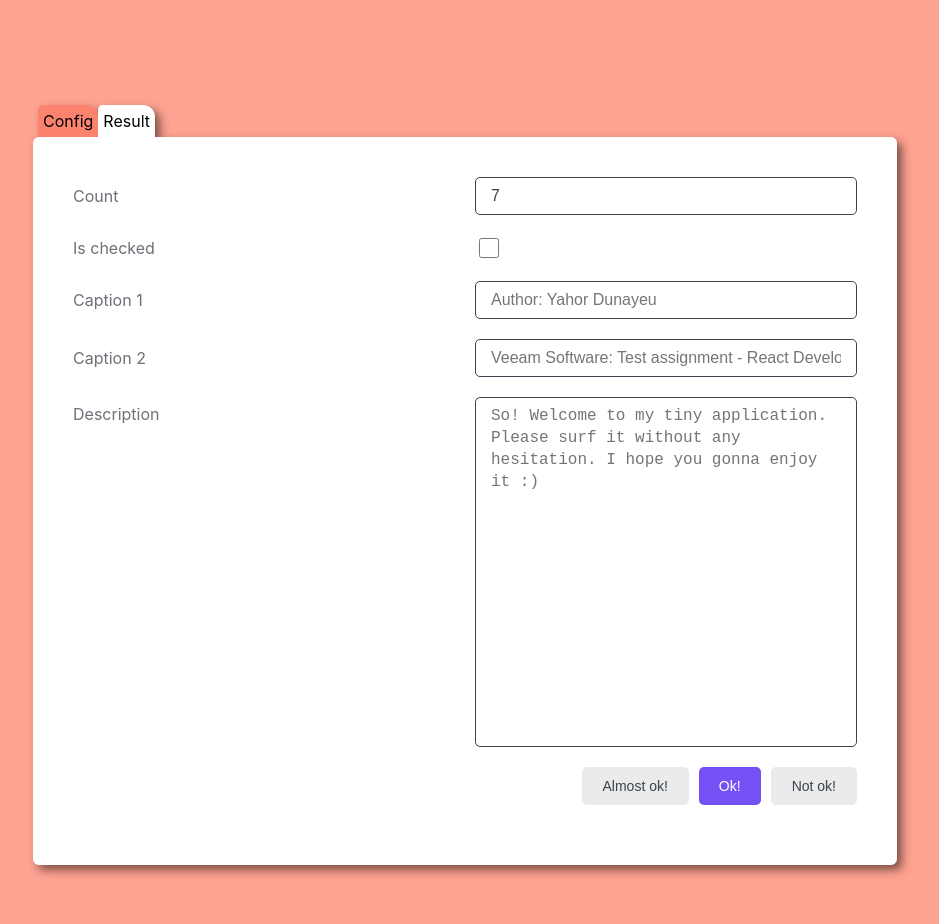
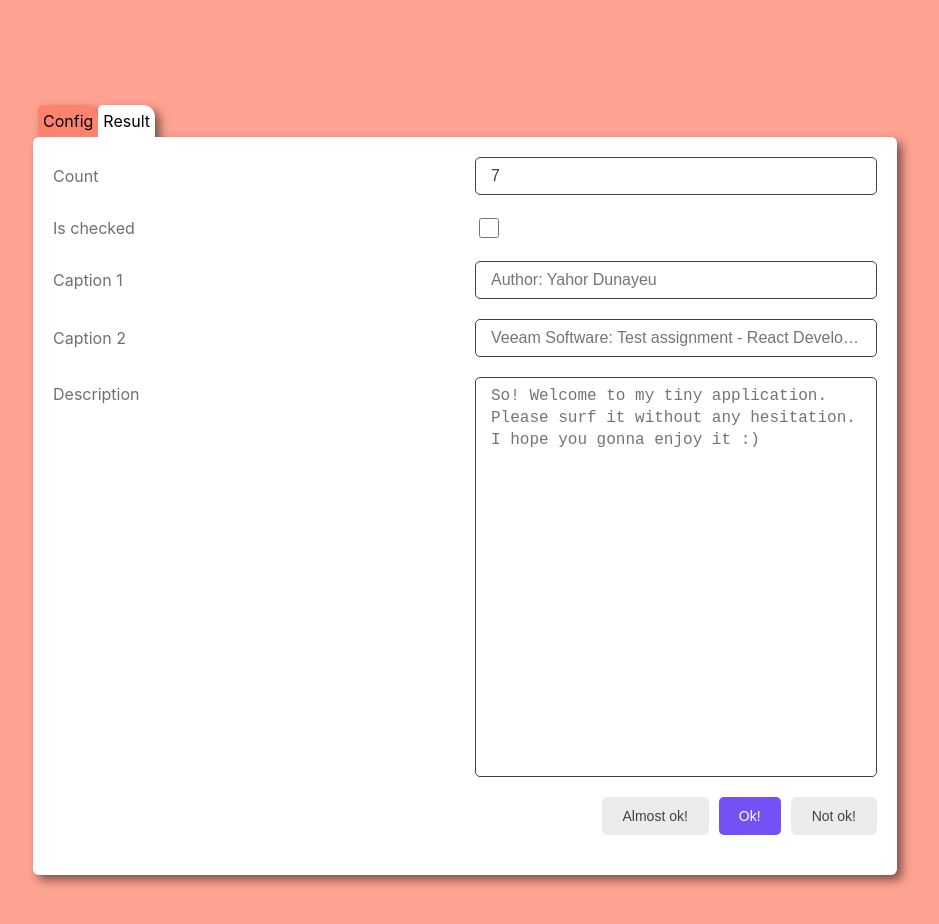
Before and after one commit to stupendusmagneficus/veeam-test-assignment, a React (Create React App) app: page / in a window 1280 px wide. Both pictures are taken after a click on the tab "Result". Shown: the top 924 px of the page, without its empty margins (175-1114 px from the left). Built offline with nearby package versions, Linux system fonts and the light colour scheme.

Commit message:
Test application: veeam software.

```diff
--- a/src/components/AppWrapper/AppWrapper.module.scss
+++ b/src/components/AppWrapper/AppWrapper.module.scss
@@ -1,6 +1,6 @@
 .appWrapper {
   display: block;
-  margin: 10px;
+  margin: 50px 10px;
 }
 
 @media screen and (min-width: 992px) {
--- a/src/components/Button/Button.module.scss
+++ b/src/components/Button/Button.module.scss
@@ -1,6 +1,6 @@
 .button {
   display: inline-block;
-  width: fit-content;
+  width: 100%;
 
   padding: 10px 20px;
 
@@ -38,3 +38,10 @@
     background-color: var(--gray-dark);
   }
 }
+
+
+@media screen and (min-width: 992px) {
+  .button {
+    width: fit-content;
+  }
+}
--- a/src/components/CheckBox/CheckBox.module.scss
+++ b/src/components/CheckBox/CheckBox.module.scss
@@ -1,7 +1,7 @@
 .wrapper {
     width: 100%;
     display: grid;
-    grid-template-columns: 1fr 1fr;
+    grid-template-columns: auto 1fr;
     align-items: center;
     justify-content: center;
     gap: 20px;
@@ -18,3 +18,9 @@
     width: 20px;
     height: 20px;
 }
+
+@media screen and (min-width: 992px) {
+    .wrapper {
+        grid-template-columns: 1fr 1fr;
+    }
+}
--- a/src/components/DateInput/DateInput.module.scss
+++ b/src/components/DateInput/DateInput.module.scss
@@ -1,7 +1,7 @@
 .wrapper {
     width: 100%;
     display: grid;
-    grid-template-columns: 1fr 1fr;
+    grid-template-columns: 1fr;
     align-items: center;
     justify-content: center;
     gap: 20px;
@@ -25,3 +25,9 @@
     font-size: 16px;
     line-height: 22px;
 }
+
+@media screen and (min-width: 992px) {
+    .wrapper {
+        grid-template-columns: 1fr 1fr;
+    }
+}
--- a/src/components/NumberInput/NumberInput.module.scss
+++ b/src/components/NumberInput/NumberInput.module.scss
@@ -1,7 +1,7 @@
 .wrapper {
     width: 100%;
     display: grid;
-    grid-template-columns: 1fr 1fr;
+    grid-template-columns: 1fr;
     align-items: center;
     justify-content: center;
     gap: 20px;
@@ -25,4 +25,11 @@
 
     font-size: 16px;
     line-height: 22px;
+    text-overflow: ellipsis;
 }
+
+@media screen and (min-width: 992px) {
+    .wrapper {
+        grid-template-columns: 1fr 1fr;
+    }
+}
--- a/src/components/Radio/Radio.module.scss
+++ b/src/components/Radio/Radio.module.scss
@@ -1,7 +1,7 @@
 .wrapper {
     width: 100%;
     display: grid;
-    grid-template-columns: 1fr 1fr;
+    grid-template-columns: auto 1fr;
     align-items: center;
     justify-content: center;
     gap: 20px;
@@ -18,3 +18,9 @@
     height: 20px;
     width: 20px;
 }
+
+@media screen and (min-width: 992px) {
+    .wrapper {
+        grid-template-columns: 1fr 1fr;
+    }
+}
--- a/src/components/Tabs/TabsComponents/Tabs.module.scss
+++ b/src/components/Tabs/TabsComponents/Tabs.module.scss
@@ -7,10 +7,19 @@
 
 .buttonsWrapper {
   display: flex;
-  align-self: flex-end;
-  justify-content: space-between;
+  flex-direction: column;
+  align-self: center;
+  width: 100%;
 }
 
 .configButton {
   align-self: flex-end;
 }
+
+@media screen and (min-width: 992px) {
+  .buttonsWrapper {
+    flex-direction: row;
+    align-self: flex-end;
+    width: fit-content;
+  }
+}
--- a/src/components/Tabs/index.tsx
+++ b/src/components/Tabs/index.tsx
@@ -39,8 +39,8 @@ const STab = styled(Tab)`
 
 const STabPanel = styled(TabPanel)`
   display: none;
-  min-height: 60vh;
-  padding: 40px;
+  min-height: 40vh;
+  padding: 20px;
   margin-top: -5px;
   background-color: var(--white);
   border-radius: 6px;
--- a/src/components/TextArea/TextArea.module.scss
+++ b/src/components/TextArea/TextArea.module.scss
@@ -1,7 +1,7 @@
 .wrapper {
     width: 100%;
     display: grid;
-    grid-template-columns: 1fr 1fr;
+    grid-template-columns: 1fr;
     align-items: baseline;
     justify-content: center;
     gap: 20px;
@@ -16,7 +16,7 @@
 
 .textarea {
     max-width: 100%;
-    height: 350px;
+    height: 400px;
     padding: 7px 15px;
 
     color: var(--black);
@@ -28,4 +28,11 @@
     font-size: 16px;
     line-height: 22px;
     resize: none;
+    text-overflow: ellipsis;
 }
+
+@media screen and (min-width: 992px) {
+    .wrapper {
+        grid-template-columns: 1fr 1fr;
+    }
+}
--- a/src/components/TextInput/TextInput.module.scss
+++ b/src/components/TextInput/TextInput.module.scss
@@ -1,7 +1,7 @@
 .wrapper {
     width: 100%;
     display: grid;
-    grid-template-columns: 1fr 1fr;
+    grid-template-columns: 1fr;
     align-items: center;
     justify-content: center;
     gap: 20px;
@@ -25,4 +25,11 @@
 
     font-size: 16px;
     line-height: 22px;
+    text-overflow: ellipsis;
 }
+
+@media screen and (min-width: 992px) {
+    .wrapper {
+        grid-template-columns: 1fr 1fr;
+    }
+}
```
